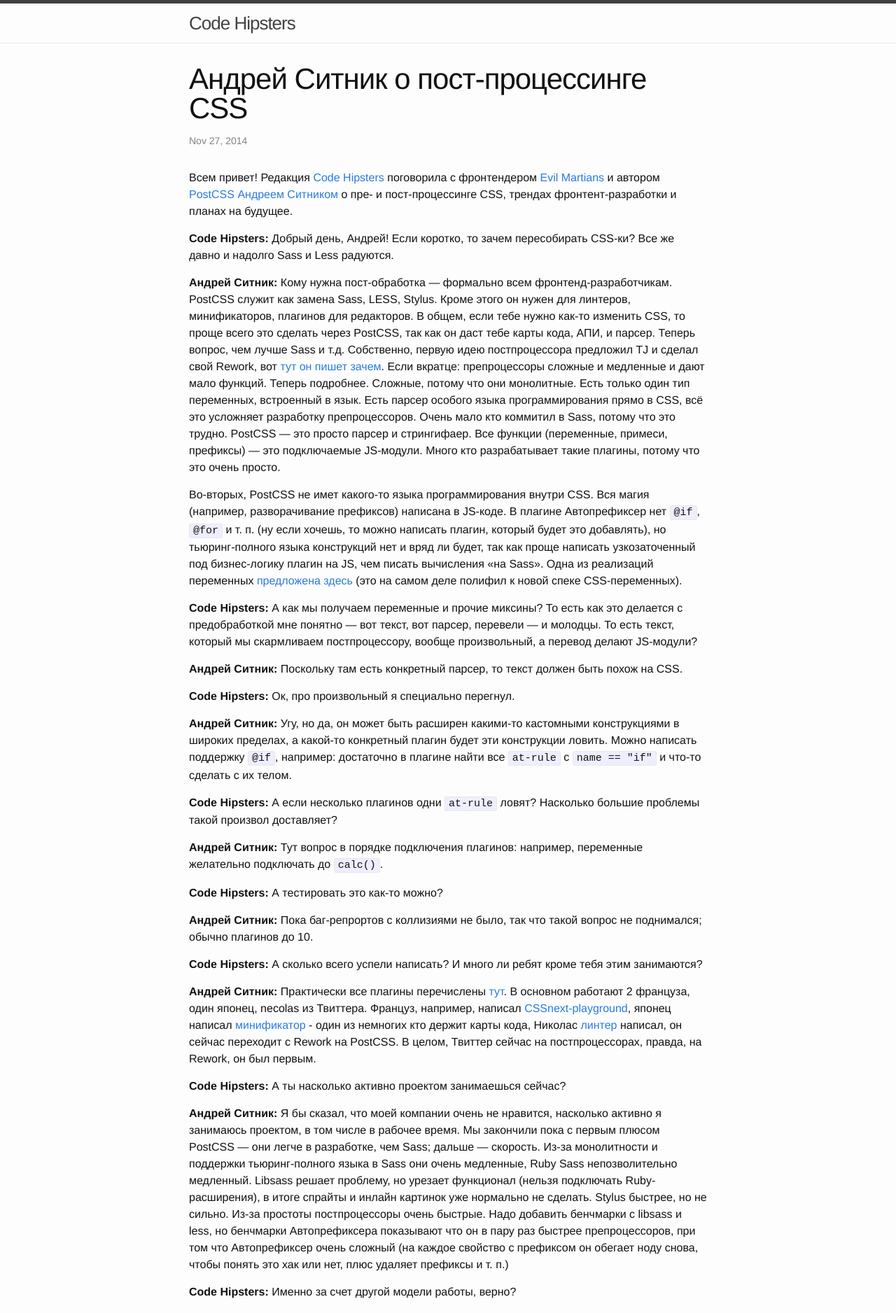
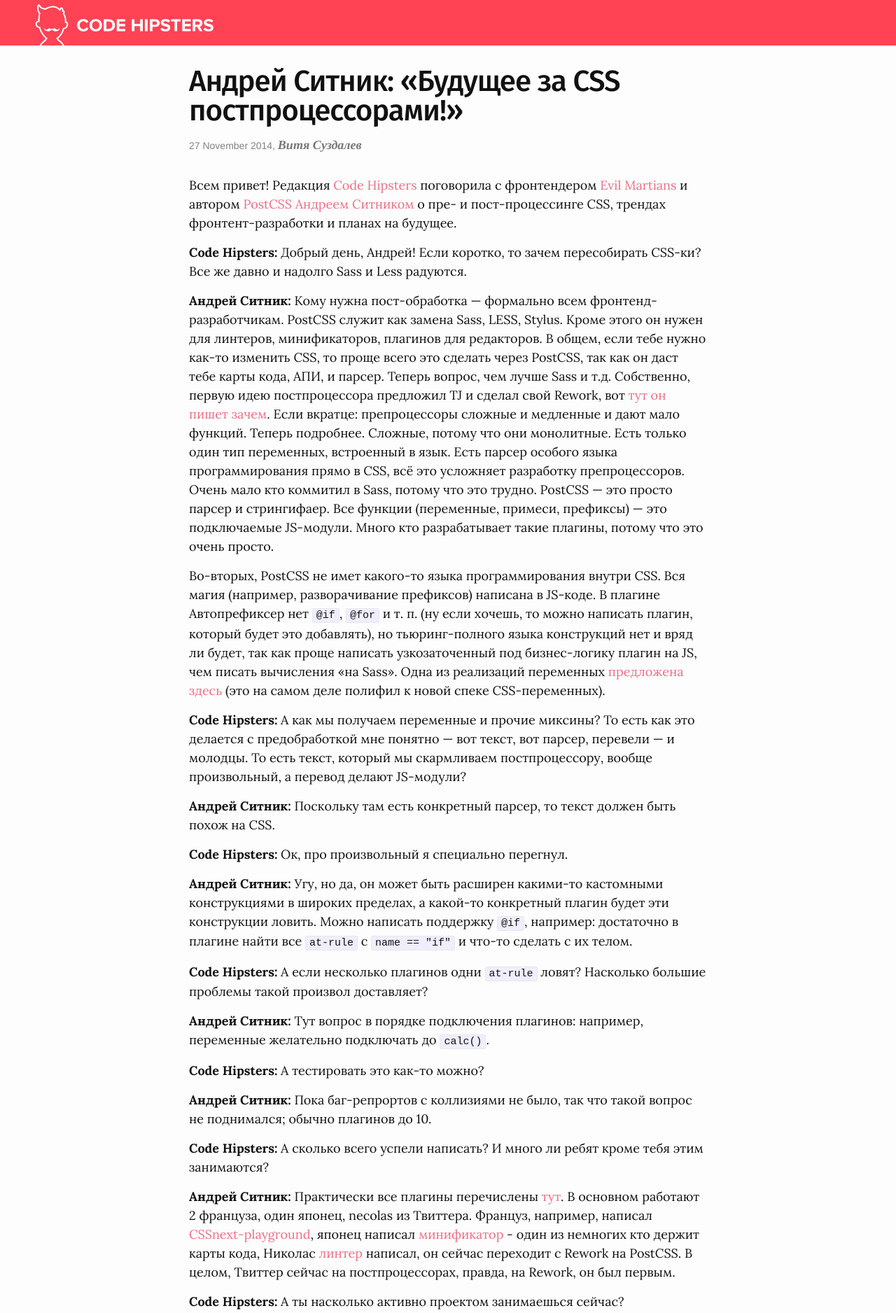
Before and after one commit to codehipsters/codehipsters.com, a Jekyll site: the page built from _posts/2014-11-27-sitnik-interview.md, in a window 1280 px wide. Shown: the top 1876 px of the page at 70% size. Built offline with Jekyll 4.4.1, drawn with Linux system fonts in a browser that asks for light colours.

Commit message:
Сделал шапку и верстку статьи.
Респонсив шапка еще не готова.

```diff
--- a/_includes/head.html
+++ b/_includes/head.html
@@ -9,4 +9,9 @@
   <link rel="stylesheet" href="{{ "/css/main.css" | prepend: site.baseurl }}">
   <link rel="canonical" href="{{ page.url | replace:'index.html','' | prepend: site.baseurl | prepend: site.url }}">
   <link rel="alternate" type="application/atom+xml" title="{{ site.title }}" href="{{ "/feed.xml" | prepend: site.baseurl | prepend: site.url }}" />
+
+  <!-- Шрифты -->
+  <link href='http://fonts.googleapis.com/css?family=Lora:400,700,400italic&subset=latin,cyrillic' rel='stylesheet' type='text/css'>
+  <link href='http://fonts.googleapis.com/css?family=Fira+Sans:400,500&subset=latin,cyrillic' rel='stylesheet' type='text/css'>
+  <link href='http://fonts.googleapis.com/css?family=Tinos:700italic&subset=latin,cyrillic' rel='stylesheet' type='text/css'>
 </head>
--- a/_includes/header.html
+++ b/_includes/header.html
@@ -1,7 +1,9 @@
 <header class="site-header">
 
-  <div class="wrapper">
+  <div class="site-logo"></div>
+  <div class="site-logo-text"></div>
+  <!-- <div class="header-wrapper">
     <a class="site-title" href="{{ site.baseurl }}/">{{ site.title }}</a>
-  </div>
+  </div> -->
 
 </header>
--- a/_layouts/post.html
+++ b/_layouts/post.html
@@ -5,7 +5,10 @@
 
   <header class="post-header">
     <h1 class="post-title">{{ page.title }}</h1>
-    <p class="post-meta">{{ page.date | date: "%b %-d, %Y" }}{% if page.author %} • {{ page.author }}{% endif %}{% if page.meta %} • {{ page.meta }}{% endif %}</p>
+    <p class="post-meta">
+    {{ page.date | date: "%-d %B %Y" }}{% if page.author %},
+      <span class="post-author"> {{ page.author }} </span>
+    {% endif %}
   </header>
 
   <article class="post-content">
--- a/_posts/2014-11-27-sitnik-interview.md
+++ b/_posts/2014-11-27-sitnik-interview.md
@@ -1,6 +1,7 @@
 ---
 layout: post
-title: Андрей Ситник о пост-процессинге CSS
+title: "Андрей Ситник: «Будущее за CSS постпроцессорами!»"
+author: Витя Суздалев
 ---
 Всем привет! Редакция [Code Hipsters](https://vk.com/codehipsters) поговорила с фронтендером [Evil Martians](https://evilmartians.com/) и автором [PostCSS](https://github.com/postCSS/postCSS) [Андреем Ситником](http://sitnik.ru/) о пре- и пост-процессинге CSS, трендах фронтент-разработки и планах на будущее.
 
--- a/_sass/_base.scss
+++ b/_sass/_base.scss
@@ -8,6 +8,9 @@
     padding: 0;
 }
 
+a {
+    color: #ee6e83;
+}
 
 
 /**
@@ -80,7 +83,9 @@
  * Headings
  */
 h1, h2, h3, h4, h5, h6 {
-    font-weight: 300;
+    font-weight: 500;
+    font-family: 'Fira Sans', sans-serif;
+    letter-spacing: 1px;
 }
 
 
@@ -89,11 +94,11 @@
  * Links
  */
 a {
-    color: $brand-color;
+    color: #ee6e83;
     text-decoration: none;
 
     &:visited {
-        color: darken($brand-color, 15%);
+        color: #ee6e83;
     }
 
     &:hover {
--- a/_sass/_layout.scss
+++ b/_sass/_layout.scss
@@ -2,12 +2,39 @@
  * Site header
  */
 .site-header {
-    border-top: 5px solid $grey-color-dark;
-    border-bottom: 1px solid $grey-color-light;
-    min-height: 56px;
-
+    min-height: 65px;
+    background: #FF4254;
     // Positioning context for the mobile navigation icon
     position: relative;
+
+    .header-wrapper {
+        max-width: 1200px;
+        padding: 0 20px;
+        margin: 0 auto;
+    }
+
+}
+
+.site-logo {
+    width: 48px;
+    height: 60px;
+    background: url(images/ch-logo.png);
+    background-size: cover;
+    background-repeat: no-repeat;
+    position: absolute;
+    bottom: 0px;
+    left: 50px
+}
+
+.site-logo-text {
+    width: 300px;
+    height: 18px;
+    background: url(images/ch-logo-text.png);
+    background-size: contain;
+    background-repeat: no-repeat;
+    position: absolute;
+    bottom: 20px;
+    left: 110px
 }
 
 .site-title {
@@ -15,11 +42,10 @@
     line-height: 56px;
     letter-spacing: -1px;
     margin-bottom: 0;
-    float: left;
-
+    text-transform: uppercase;
     &,
     &:visited {
-        color: $grey-color-dark;
+        color: white;
     }
 }
 
@@ -207,8 +233,19 @@
     }
 }
 
+.post-author {
+    margin-bottom: $spacing-unit;
+    font-family: 'Tinos', serif;
+    font-size: 18px;
+    font-style: italic;
+    font-weight: 400;
+    color: #777777;
+}
+
 .post-content {
     margin-bottom: $spacing-unit;
+    font-family: 'Lora', serif;
+    font-size: 18px;
 
     h2 {
         font-size: 32px;
```
Also changed, not shown: _sass/images/ch-logo.png (added), css/images/ch-logo-text.png (added), css/images/ch-logo.png (added).
